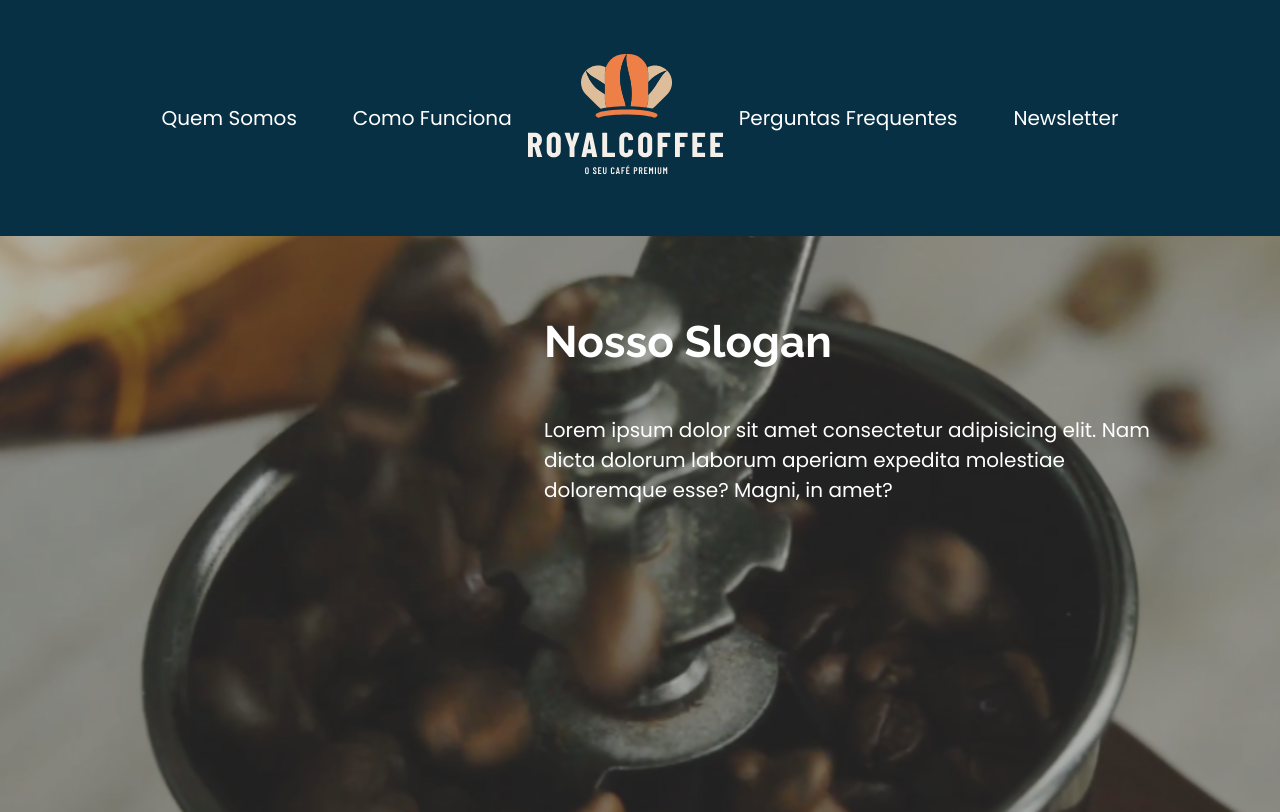
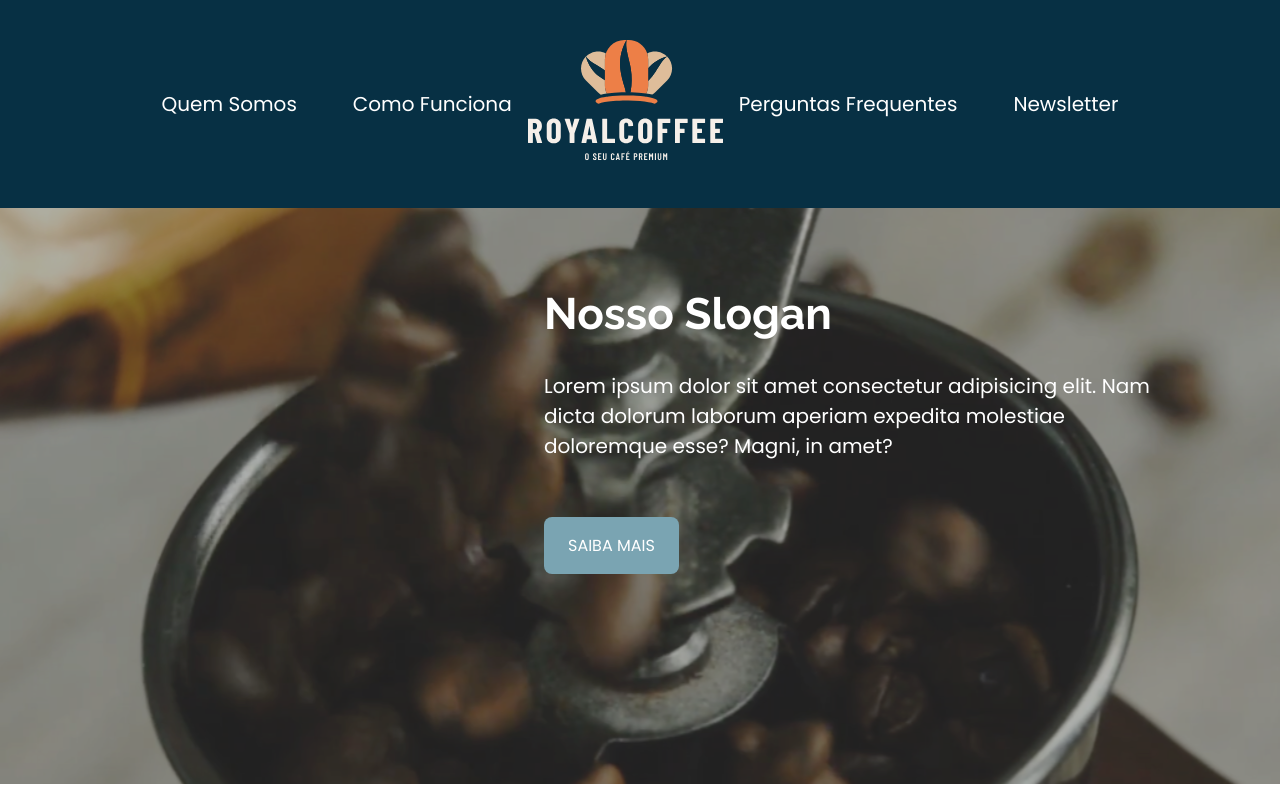
Before and after one commit to stelleal/front-projeto-final-gama, a React (Create React App) app: page / in a window 1280 px wide. Built offline with nearby package versions, Linux system fonts and the light colour scheme.

Commit message:
Criação componente de botões

```diff
--- a/public/index.html
+++ b/public/index.html
@@ -6,7 +6,7 @@
 
     <meta charset="utf-8" />
 		<meta name="viewport" content="width=device-width, initial-scale=1" />
-		<title>React App</title>
+		<title>Royal Coffee - O seu café premium</title>
 
 		<link
 			href="https://fonts.googleapis.com/css2?family=Poppins:wght@400;700&family=Raleway:wght@700&display=swap"
--- a/src/components/Banner/index.jsx
+++ b/src/components/Banner/index.jsx
@@ -1,4 +1,5 @@
 import { Background } from './styles';
+import { Buttons } from '../Button';
 
 export function Banner() {
 	return (
@@ -6,11 +7,8 @@ export function Banner() {
 			<div className="container">
 				<div>
 					<h1>Nosso Slogan</h1>
-					<p>
-						Lorem ipsum dolor sit amet consectetur adipisicing elit. Nam dicta dolorum
-						laborum aperiam expedita molestiae doloremque esse? Magni, in amet?
-					</p>
-					{/* Button */}
+					<p>Lorem ipsum dolor sit amet consectetur adipisicing elit. Nam dicta dolorum laborum aperiam expedita molestiae doloremque esse? Magni, in amet?</p>
+					<Buttons variante="banner" texto="Saiba mais" />
 				</div>
 			</div>
 		</Background>
--- a/src/components/Banner/styles.js
+++ b/src/components/Banner/styles.js
@@ -22,11 +22,12 @@ export const Background = styled.article`
     color: var(--textwhite);
 
     h1 {
-      margin-bottom: 3rem;
+      margin-bottom: 2rem;
       font-size: 2.75rem;
     }
 
     p {
+      margin-bottom: 3.5rem;
       font-size: 1.25rem;
     }
   }
--- /dev/null
+++ b/src/components/Button/index.jsx
@@ -0,0 +1,7 @@
+import "./style.css";
+
+export function Buttons(props) {
+    return (
+        <button className={`button ${props.variante}`}>{props.texto}</button>
+    )
+  }
--- /dev/null
+++ b/src/components/Button/style.css
@@ -0,0 +1,12 @@
+.button {
+    font-size: 1rem;
+    text-transform: uppercase;
+    padding: 1rem 1.5rem;
+    border-radius: 8px;
+    border: none;
+  }
+
+.banner {
+    color: var(--textwhite);
+    background-color: var(--secondaryblue);
+}
--- a/src/components/Navbar/index.jsx
+++ b/src/components/Navbar/index.jsx
@@ -2,7 +2,6 @@ import { Container } from "./styles";
 import logo from "../../../src/assets/images/logo.svg";
 
 export function Navbar() {
-
   return (
     <Container>
       <nav id="navbuttons">
--- a/src/components/Navbar/styles.js
+++ b/src/components/Navbar/styles.js
@@ -2,7 +2,7 @@ import styled from 'styled-components';
 
 export const Container = styled.header`
 	margin: auto;
-  padding: 3.375rem 1rem;
+  padding: 2.5rem 1rem;
   display: flex;
   justify-content: center;
   background-color: var(--primaryblue);
```
